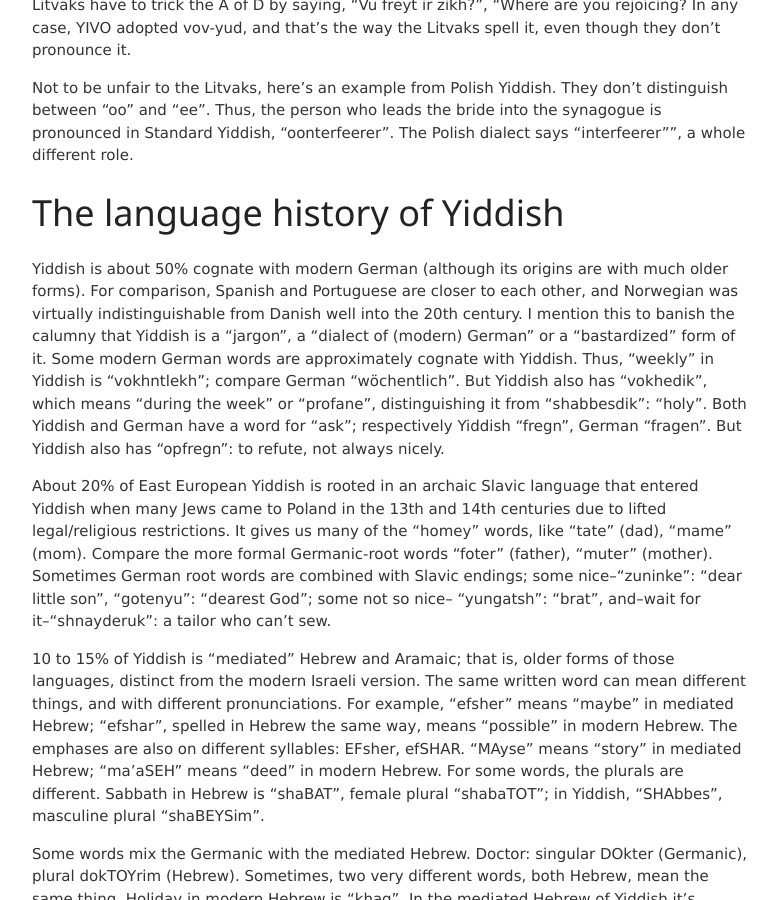
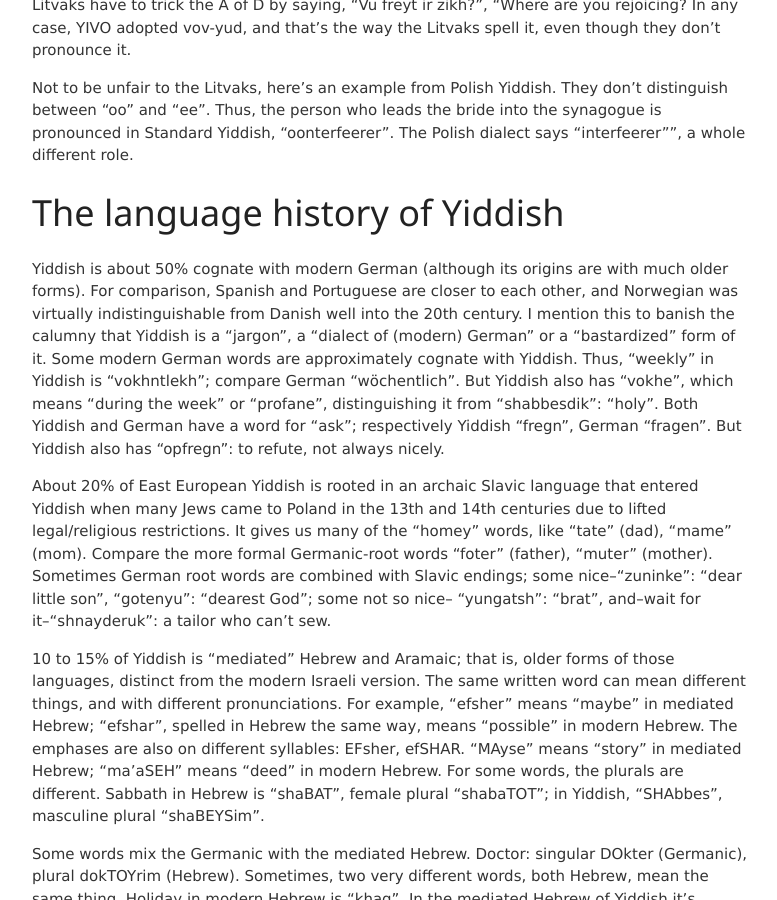
Before and after one commit to jvmallow/jvmallow.github.io, a Jekyll site: the page built from _posts/2025-05-31-Yiddish.md, in a window 1280 px wide and 900 px high, scrolled down 1635 px. Shown: the whole window, without its empty margins (248-1025 px from the left). Built offline with Jekyll 4.4.1, drawn with Linux system fonts in a browser that asks for light colours; a script that is not in the unit is left out; some of the changed text lies outside the part shown.

Commit message:
Update 2025-05-31-Yiddish.md

```diff
--- a/_posts/2025-05-31-Yiddish.md
+++ b/_posts/2025-05-31-Yiddish.md
@@ -25,7 +25,7 @@ Not to be unfair to the Litvaks, here's an example from Polish Yiddish. They don
 
 # The language history of Yiddish
 
-Yiddish is about 50% cognate with modern German (although its origins are with much older forms). For comparison, Spanish and Portuguese are closer to each other, and Norwegian was virtually indistinguishable from Danish well into the 20th century. I mention this to banish the calumny that Yiddish is a "jargon", a "dialect of (modern) German" or a "bastardized" form of it. Some modern German words are approximately cognate with Yiddish. Thus, "weekly" in Yiddish is "vokhntlekh"; compare German "wöchentlich". But Yiddish also has "vokhedik", which means "during the week" or "profane", distinguishing it from "shabbesdik": "holy". Both Yiddish and German have a word for "ask"; respectively Yiddish "fregn", German "fragen". But Yiddish also has "opfregn": to refute, not always nicely.
+Yiddish is about 50% cognate with modern German (although its origins are with much older forms). For comparison, Spanish and Portuguese are closer to each other, and Norwegian was virtually indistinguishable from Danish well into the 20th century. I mention this to banish the calumny that Yiddish is a "jargon", a "dialect of (modern) German" or a "bastardized" form of it. Some modern German words are approximately cognate with Yiddish. Thus, "weekly" in Yiddish is "vokhntlekh"; compare German "wöchentlich". But Yiddish also has "vokhe", which means "during the week" or "profane", distinguishing it from "shabbesdik": "holy". Both Yiddish and German have a word for "ask"; respectively Yiddish "fregn", German "fragen". But Yiddish also has "opfregn": to refute, not always nicely.
 
 About 20% of East European Yiddish is rooted in an archaic Slavic language that entered Yiddish when many Jews came to Poland in the 13th and 14th centuries due to lifted legal/religious restrictions.  It gives us many of the "homey" words, like "tate" (dad), "mame" (mom). Compare the more formal Germanic-root words "foter" (father), "muter" (mother).   Sometimes German root words are combined with Slavic endings; some nice--"zuninke": "dear little son", "gotenyu": "dearest God"; some not so nice-- "yungatsh": "brat", and--wait for it--"shnayderuk": a tailor who can't sew.
 
```
Also changed, not shown: other parts of _posts/2025-05-31-Yiddish.md (+1 -1 lines).
